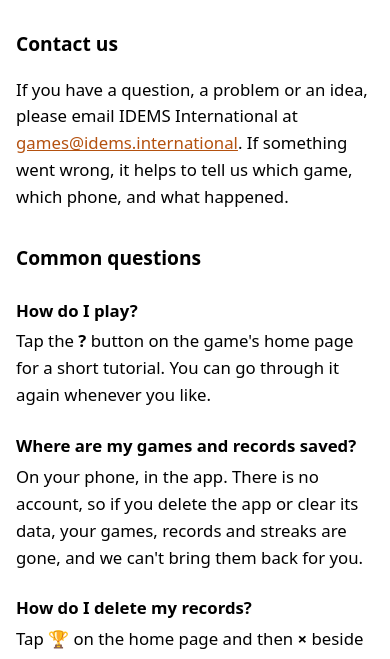
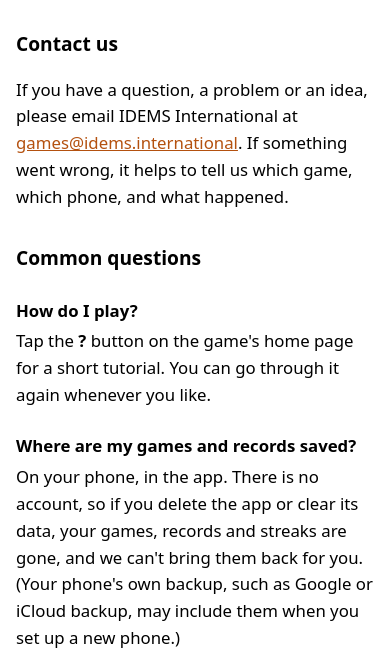
Before and after one commit to IDEMSInternational/games-data, a plain HTML site: page support.html in a window 390 px wide. Shown: the part 169-828 px from the top of the page. Drawn offline with Linux system fonts and the light colour scheme.

Commit message:
Privacy and support pages: phone backups may include the saved games
Co-Authored-By: Claude Opus 5.5 <noreply@anthropic.com>

```diff
--- a/support.html
+++ b/support.html
@@ -34,7 +34,8 @@ through it again whenever you like.</p>
 
 <h3>Where are my games and records saved?</h3>
 <p>On your phone, in the app. There is no account, so if you delete the app or clear its data,
-your games, records and streaks are gone, and we can't bring them back for you.</p>
+your games, records and streaks are gone, and we can't bring them back for you. (Your phone's
+own backup, such as Google or iCloud backup, may include them when you set up a new phone.)</p>
 
 <h3>How do I delete my records?</h3>
 <p>Tap <strong>🏆</strong> on the home page and then <strong>×</strong> beside a record. To
```
Also changed, not shown: privacy.html (+1 -1 lines).
